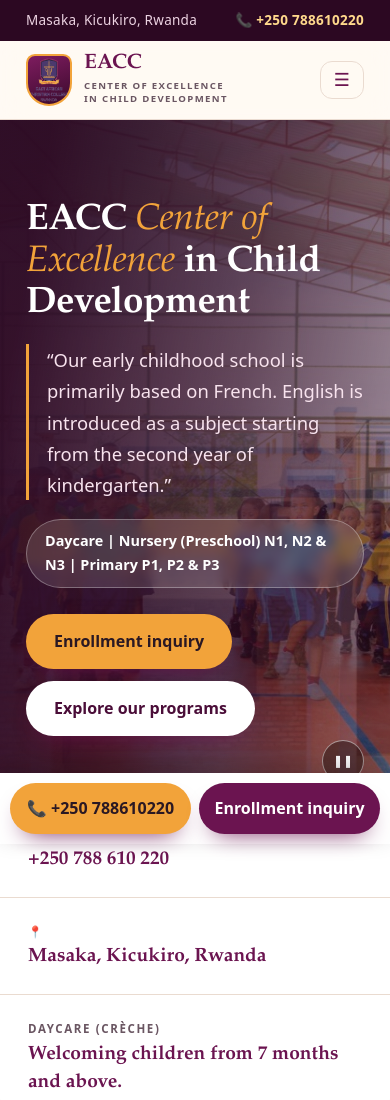
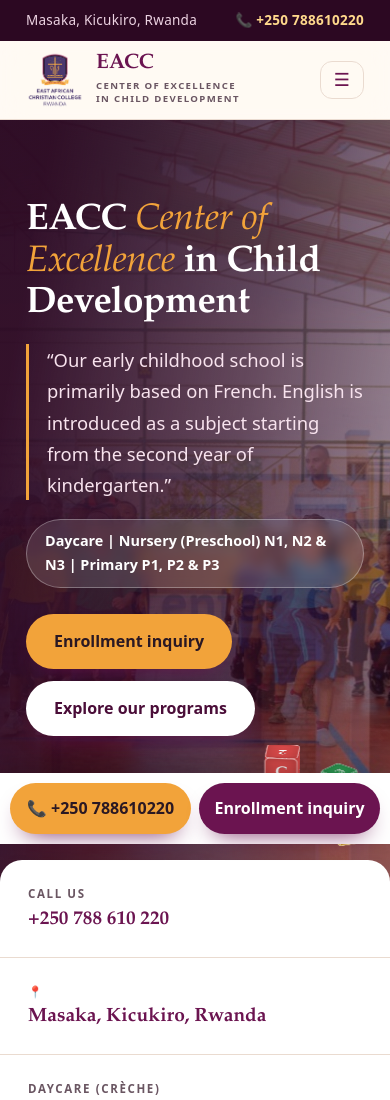
Before and after one commit to JeanRemy646/EACC-ECD, a plain HTML site: page index.html in a window 390 px wide. Shown: the top 1100 px of the page. Drawn offline with Linux system fonts and the light colour scheme.

Commit message:
Enhance styles for logos and responsive design
Added styles for logo and footer logo, adjusted z-index for hero section, and modified responsive styles for .hero and .phead elements.

```diff
--- a/styles.css
+++ b/styles.css
@@ -175,6 +175,15 @@ header.nav.hide {
   font: 800 0.78rem system-ui;
   letter-spacing: 0.06em;
   border: 2px solid var(--gold);
+}
+.logo img.badge,
+.footer-logo {
+  width: 58px;
+  height: 58px;
+  object-fit: contain;
+  background: transparent;
+  border: 0;
+  border-radius: 0;
 }
 nav {
   margin-left: auto;
@@ -372,6 +381,9 @@ h3 {
   color: #f8e3ee;
   border-left: 3px solid var(--gold);
   padding-left: 18px;
+}
+.hero .toys {
+  z-index: 2;
 }
 .hp {
   position: absolute;
@@ -1150,7 +1162,7 @@ footer.f .quote {
   width: 360px;
   height: 380px;
   margin-top: -200px;
-  z-index: 2;
+  z-index: 0;
   perspective: 1000px;
   pointer-events: none;
 }
@@ -1297,13 +1309,42 @@ footer.f .quote {
   }
 }
 @media (max-width: 900px) {
+  .hero .wrap {
+    padding-bottom: 230px;
+  }
   .hero .toys {
-    display: none;
+    top: auto;
+    right: 4%;
+    bottom: 20px;
+    margin-top: 0;
+    transform: scale(0.55);
+    transform-origin: bottom right;
+  }
+  .phead {
+    padding-bottom: 170px;
+  }
+  .phead .toys {
+    top: auto;
+    right: 4%;
+    bottom: 8px;
+    margin-top: 0;
+    transform: scale(0.75);
+    transform-origin: bottom right;
   }
 }
 @media (max-width: 700px) {
+  .hero .wrap {
+    padding-bottom: 190px;
+  }
+  .hero .toys {
+    bottom: 55px;
+    transform: scale(0.32);
+  }
+  .phead {
+    padding-bottom: 130px;
+  }
   .phead .toys {
-    display: none;
+    transform: scale(0.55);
   }
 }
 .phead {
```
